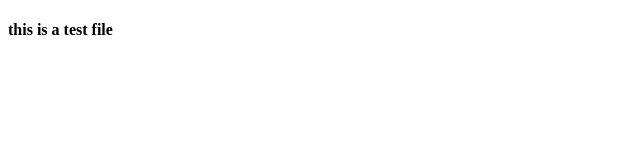
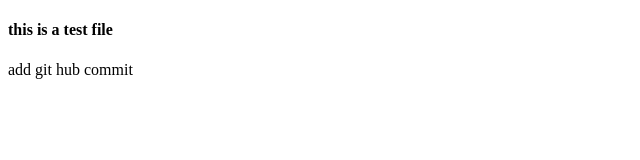
Before and after one commit to sarakhalili-it/cf-26-test, a plain HTML site: page index2.html in a window 1280 px wide. Shown: the whole page, without its empty margins (0-640 px from the left). Drawn offline with Linux system fonts and the light colour scheme.

Commit message:
add git hub commit

```diff
--- a/index2.html
+++ b/index2.html
@@ -7,5 +7,6 @@
   </head>
   <body>
     <h4>this is a test file</h4>
+    <p>add git hub commit</p>
   </body>
 </html>
```
